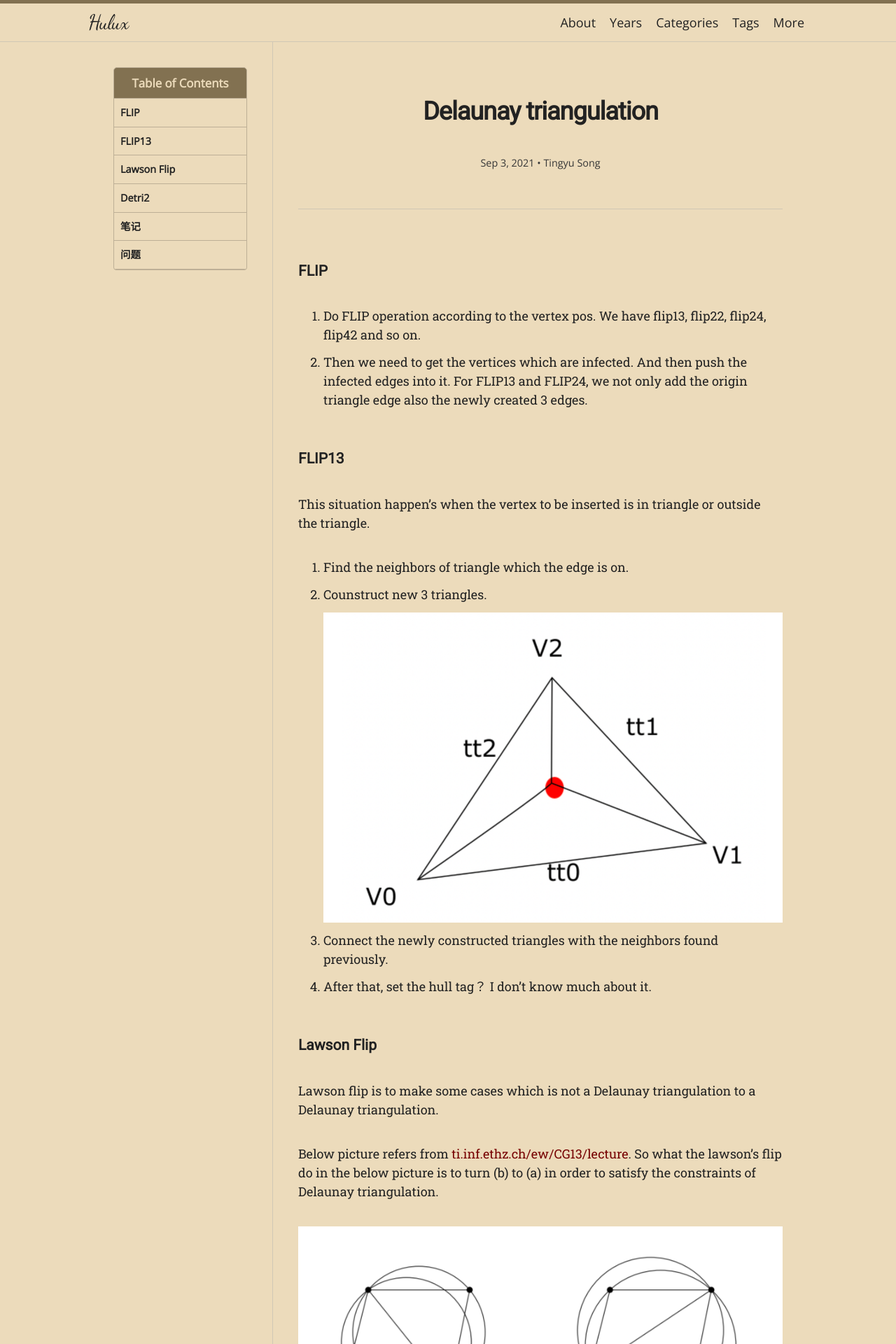
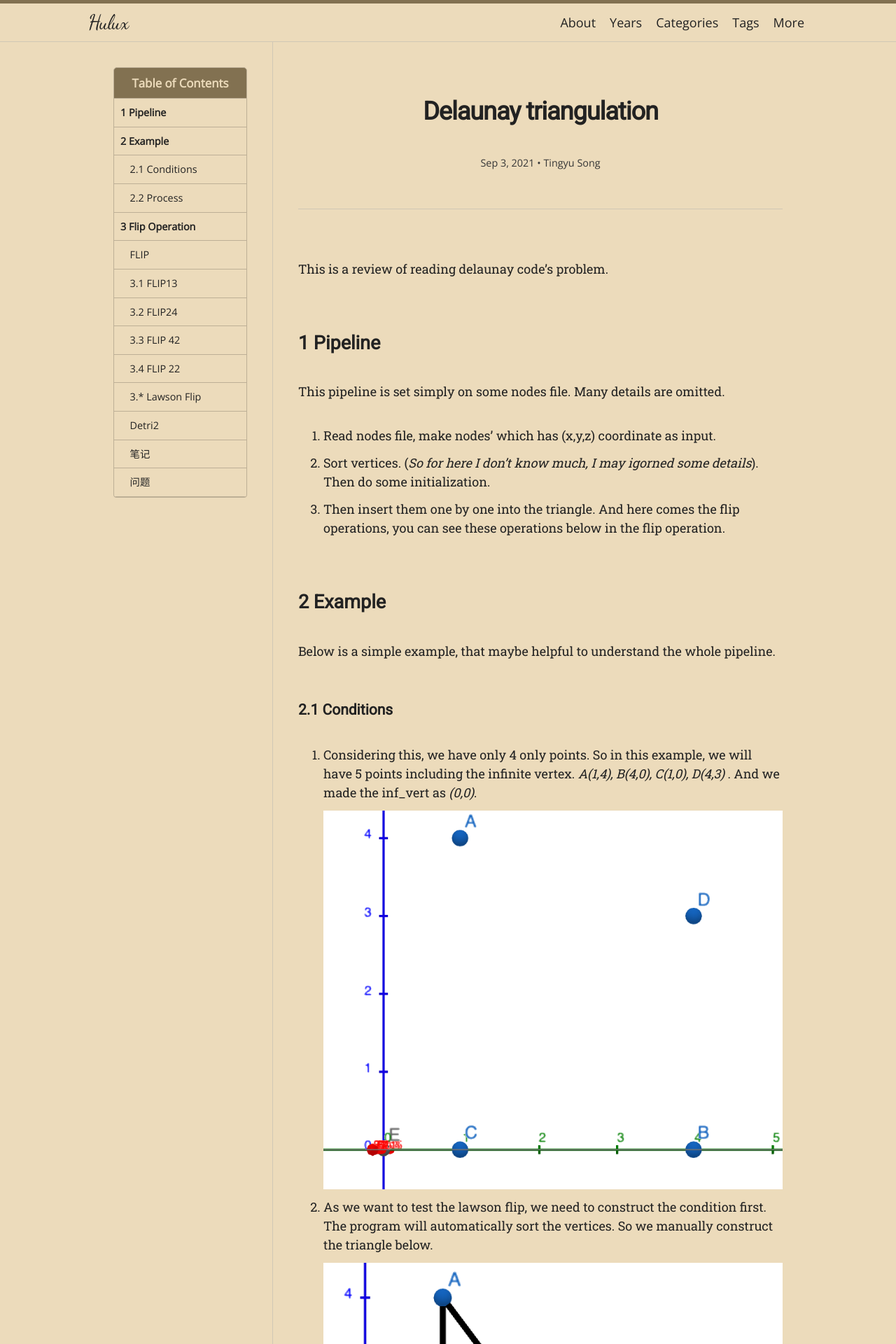
Before and after one commit to SighingSnow/sighingsnow.github.io, a Jekyll site: the page built from _posts/2021-09-03-Detri2.md, in a window 1280 px wide. Shown: the top 1920 px of the page at 70% size. Built offline with Jekyll 4.4.1, drawn with Linux system fonts in a browser that asks for light colours; nearby versions of some CDN libraries; some web fonts are replaced; some of the changed text lies outside the part shown.

Commit message:
Add an example

````diff
--- a/_posts/2021-09-03-Detri2.md
+++ b/_posts/2021-09-03-Detri2.md
@@ -7,12 +7,121 @@
 author: Tingyu Song
 ---
 
+This is a review of reading delaunay code's problem.
+
+## 1 Pipeline
+
+This pipeline is set simply on some nodes file. Many details are omitted.
+
+1. Read nodes file, make nodes' which has (x,y,z) coordinate as input.
+2. Sort vertices. (*So for here I don't know much, I may igorned some details*). Then do some initialization.
+
+3. Then insert them one by one into the triangle. And here comes the flip operations, you can see these operations below in the flip operation.
+
+## 2 Example
+
+Below is a simple example, that maybe helpful to understand the whole pipeline.
+
+### 2.1 Conditions
+
+1. Considering this, we have only 4 only points. So in this example, we will have 5 points including the infinite vertex. *A(1,4), B(4,0), C(1,0), D(4,3)* . And we made the inf_vert as *(0,0)*.
+
+   ![](/assets/detri2/eg_cond.png)
+
+2. As we want to test the lawson flip, we need to construct the condition first. The program will automatically sort the vertices. So we manually construct the triangle below.
+
+   ![](/assets/detri2/eg_ctri.png)
+
+### 2.2 Process
+
+1. Construct the first triangle.  The first triangle is *(A,B,C)*
+
+   （picture first triangle)
+
+2. Here when we insert *D(4,3)*, we need to do *flip13*. The function of *flip13* you can see in the 3.1.
+
+   And we are gonna to explain  *flip13* in detail.
+
+   So first we get 3 vertices of the first triangle.
+
+   ```c++
+   Vertex *pa = tt[0].org(); // pa(1,4)
+   Vertex *pb = tt[0].dest(); // pb(4,0)
+   Vertex *pc = tt[0].apex(); // pc(1,0)
+   ```
+   And then we use a for loop to travel through the half-edges of this triangle and get all the neighbor halfedges.
+
+   ```c++
+   for (i = 0; i < 3; i++) {
+     nn[i] = tt[0].esym(); // nn[0] = B->A, nn[1] = C->B, nn[2] = A->C
+     tt[0].ver = _enext_tbl[tt[0].ver];
+   }
+   ```
+
+   Construct three edges, *tt[0] (A,B,D), tt[1] (B,C,D), tt[2] (C,A,D)*. This operation can be understood when the vert is in triangle. But it's may be hard when it's outside the triangle.
+
+   ![](/assets/detri2/eg_nn.png)
+
+   And we use the origin to nn to connect the newly created triangles. Meanwhile, we need to set boundary, exterior and some other parameters which I didn't pay much attention to it now.
+
+   **After we create 3 new triangle(maybe), we will step into the next stage. There are some edges to flip. We need to collect them and have a check.**
+
+   ![](/assets/detri2/eg_3new.png)
+
+   **Collect.** In *flip13*, first we need to collect the tt[i], that is *A->B, B->C, C->A* these 3 edges. After this, we need to collect the paired half-edges. The code is below. From my opinion, it's just travel around all the triangle which is adj to triangle A,B,C. And finally return back.
+
+   ```c++
+   do {
+           N.set_edge_infect();
+           * (TriEdge *) fqueue->alloc() = N;
+           N = N.eprev_esym();
+   } while (N.tri != (*ppt)->adj.tri);
+   ```
+
+   You can see 3 other edges are pushed into the fqueue, which are to flipped.
+
+   ![](/assets/detri2/eg_travel.png)
+
+3. And we come to the key stage. Current triangulation is not deluanay triangle. We need *lawson flip* to check it.
+
+   ![](/assets/detri2/eg_needflip.png)
+
+   In lawson flip, we need to check the edges which may need flip operations.
+
+   ```c++
+   ori = false; ishullflip = 0;
+   tt[0] = *pte; // a->b->d
+   tt[1] = tt[0].esym(); // c->b->a
+   // both of them or not hull triangle
+   if (!tt[0].tri->is_hulltri()) {
+     if (!tt[1].tri->is_hulltri()) {
+       // An interior edge.
+       if (op_db_verbose > 3) {
+         printf("      O3d: (%d, %d, %d, %d)\n", tt[0].org()->idx, tt[0].dest()->idx, tt[0].apex()->idx, tt[1].apex()->idx);
+       }
+       ori = regular_test(tt[0].org(), tt[0].dest(), tt[0].apex(), tt[1].apex());
+     }
+   }
+   ```
+
+   （这里有不理解，这里传进去的是*A,B,D,C*，而Orient3D的意思是如果C在ABD平面下方则为正数返回）
+
+4. "When the *ori* get from the step 3 is generated, and *ori>0*, then the edge is locally non-regular and non-convex."   (这里的non-regular 以及 non-convex是什么意思。) So we need to use *flip_check* to check how to flip this edge. And we get *AB* intersects with *CD*, so we need to use flip22 to delete AB.
+
+   In *flip22*, the main operation is to build two new triangle, which is *(c,d,b) and (d,c,a)*. The result is shown below in the picture. And rebuild the connection. After *flip22*, we can get some edges to flip, so we still go to lawson flip until all the edges needing flip are emptied.
+
+   ![](/assets/detri2/eg_flip22res.png)
+
+
+
+## 3 Flip Operation
+
 ### FLIP
 
 1. Do FLIP operation according to the vertex pos. We have flip13, flip22, flip24, flip42 and so on.
 2. Then we need to get the vertices which are infected. And then push the infected edges into it. For FLIP13 and FLIP24, we not only add the origin triangle edge also the newly created 3 edges.
 
-### FLIP13
+### 3.1 FLIP13
 
 This situation happen's when the vertex to be inserted is in triangle or outside the triangle.
 
@@ -26,7 +135,17 @@
 
 4. After that, set the hull tag？ I don't know much about it.
 
-### Lawson Flip
+### 3.2 FLIP24
+
+This situation happen's when the vertex is on one edge. I made a special
+
+### 3.3 FLIP 42
+
+### 3.4 FLIP 22
+
+
+
+### 3.* Lawson Flip
 
 Lawson flip is to make some cases which is not a Delaunay triangulation to a Delaunay triangulation.
 
@@ -34,7 +153,19 @@
 
 ![](/assets/detri2/lawson.png)
 
-Below notes are not ordered yet.
+I used a special case to test lawson flip. Below is the case, we have 4 coordinates, which is
+$$
+a(0,0), b(3,0), c(0,4),d(3,3)
+$$
+As the algorithm random permute the vertices at the beginning, I made the first triangle manually which is (a,b,c). And now what we need to do is to insert d(3,3). Below is the situation.
+
+![image-20210903120318607](/assets/detri2/lawson_situation.png)
+
+So, after we insert the d(3.0,3.0) into the plane. We will note d is in the external circle of  triangle(a,b,c).
+
+
+
+
 
 ### Detri2
 
@@ -116,7 +247,16 @@
 7. 为什么需要 _vo , _vd, _va这三个数组。
 8. TriEdge里的 apex(), org(), dest() 的原型是什么，org->origin, dest->destination,可是为什么是个函数。
 9. PSLG的定义还不太理解“*Segments* are edges whose endpoints are vertices in the PSLG, and whose presence in any mesh generated from the PSLG is enforced.” 以及**CCDT**，**CDT**
-10. is_hulltriangle()
-11. what's flip ?
-12. Set_edge_infected 一个位操作
-13. hull flag
+
+
+
+1. is_hulltriangle()
+2. what's flip ?
+3. Set_edge_infected 一个位操作
+4. hull flag
+5. what's boundary marker?
+6. Flips 924  exposed edges.
+7. lawson's flip  Delaunay 265 ? locally regular?
+8. When will flip42 and flip22 be used.
+9. lawson flip'
+10. Sort_vertices.
````
Also changed, not shown: assets/detri2/eg_3new.png (added), assets/detri2/eg_cond.png (added), assets/detri2/eg_ctri.png (added), assets/detri2/eg_flip22res.png (added), assets/detri2/eg_needflip.png (added), assets/detri2/eg_nn.png (added), assets/detri2/eg_travel.png (added), assets/detri2/lawson_situation.png (added).
